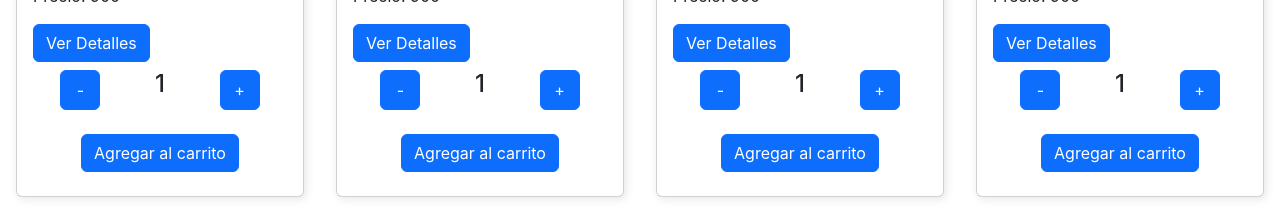
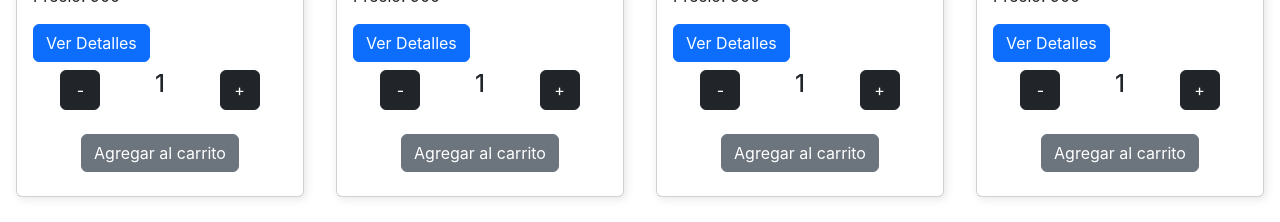
Before and after one commit to jmcrisol/PF_REACT-crisol, a React (Create React App) app: page / in a window 1280 px wide. Shown: the part 555-777 px from the top of the page. Built offline with nearby package versions, Linux system fonts and the light colour scheme.

Commit message:
btn colors

```diff
--- a/src/components/ItemCount/ItemCount.jsx
+++ b/src/components/ItemCount/ItemCount.jsx
@@ -21,12 +21,12 @@ const disminuye = () => {
 return(
     <div className="Contador my-2">
         <div className='Controles'>
-            <button className='Button btn btn-primary' onClick={disminuye}>-</button>
+            <button className='Button btn btn-dark' onClick={disminuye}>-</button>
             <h4 className='Numero'>{cantidad}</h4>
-            <button className='Button btn btn-primary' onClick={aumenta}>+</button>
+            <button className='Button btn btn-dark' onClick={aumenta}>+</button>
         </div>
         <div className='botonAgregar'>
-            <button className='btn-agregar mt-4 btn btn-primary' onClick={()=> onAdd(cantidad)} disabled={!stock}>Agregar al carrito
+            <button className='btn-agregar mt-4 btn btn-secondary' onClick={()=> onAdd(cantidad)} disabled={!stock}>Agregar al carrito
             </button>
         </div>
     </div>
```
